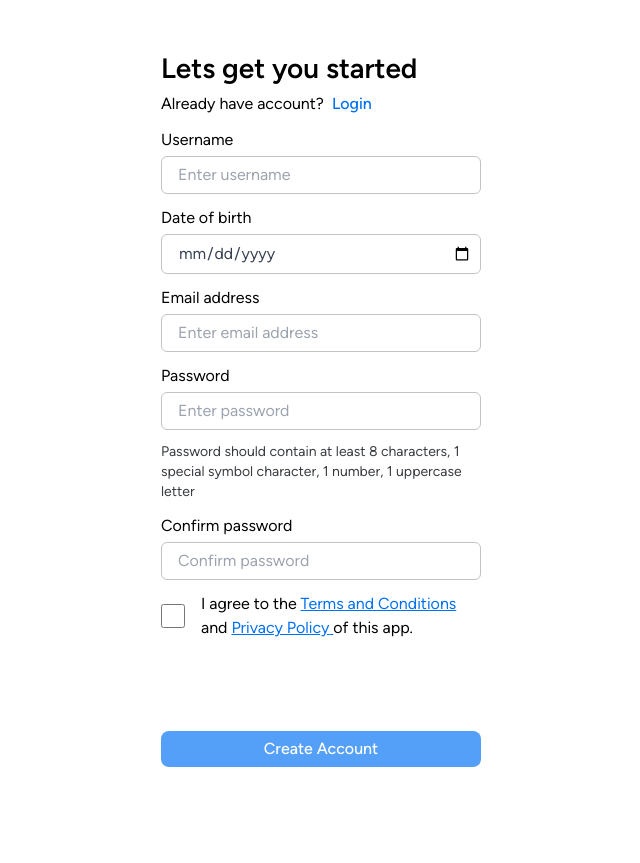
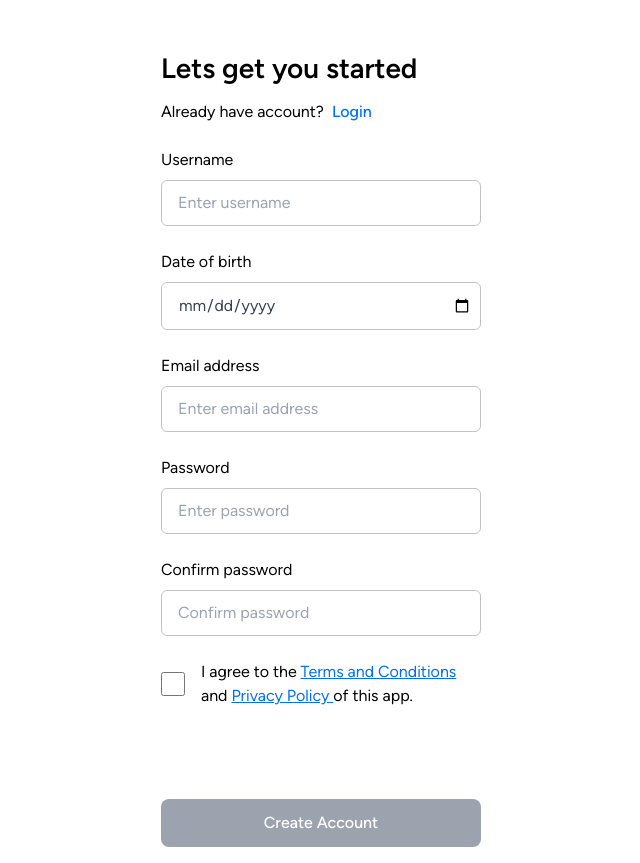
Before and after one commit to webosmotic-developer/react-signup-ui-task, a React (Create React App) app: page /signup in a window 1280 px wide. Shown: the whole page, without its empty margins (319-959 px from the left). Before the commit the page ends 800 px from the top, so only its background shows below. Built offline with nearby package versions, Linux system fonts and the light colour scheme; some icons are missing.

Commit message:
Corrected issues

```diff
--- a/src/components/common/ButtonWithLoading.js
+++ b/src/components/common/ButtonWithLoading.js
@@ -5,7 +5,7 @@ import { PropTypes } from 'prop-types';
 function ButtonWithLoading({ title, onClick, disabled, type }) {
   return (
     <button
-      className={`${disabled ? 'bg-gray-400' : 'bg-primary'} w-full text-white py-1.5 rounded-lg font-base font-medium`}
+      className={`${disabled ? 'bg-gray-400' : 'bg-primary'} w-full text-white py-3 rounded-lg font-base font-medium mb-2`}
       type={type}
       onClick={onClick}
       disabled={disabled || false}
--- a/src/components/hook-form-fields/HookTextField.js
+++ b/src/components/hook-form-fields/HookTextField.js
@@ -16,10 +16,10 @@ export const HookTextField = (props) => {
   return (
     <>
       <p className="text-base">{props.label}</p>
-
-      <div className="flex items-center justify-end mb-3 mt-1">
+      <div className="mb-6 mt-2">
+        <div className="flex items-center justify-end mb-2 mt-1">
           <input
-          className={`border-inputBorder appearance-none border rounded-md py-2 px-4 text-gray-700 leading-tight focus:outline-none focus:border-blue-500 w-full text-base ${type === 'password' ? 'pr-11' : 'pr-2'}`}
+            className={`border-inputBorder appearance-none border rounded-md py-3 px-4 text-gray-700 leading-tight focus:outline-none focus:border-blue-500 w-full text-base ${type === 'password' ? 'pr-11' : 'pr-2'}`}
             {...field}
             {...props}
             type={
@@ -50,17 +50,17 @@ export const HookTextField = (props) => {
             )
           ) : null}
         </div>
-
         {fieldState?.isTouched || formState?.isSubmitted ? (
-        <p className="text-14 leading-5 text-helperGray mb-3">
+          <p className="text-14 leading-5 text-helperGray">
             {fieldState?.error?.message}
           </p>
         ) : null}
         {fieldState?.isTouched || formState?.isSubmitted ? (
-        <p className="text-14 leading-5 text-helperGray mb-3">
+          <p className="text-14 leading-5 text-helperGray">
             {Boolean(fieldState?.error)}
           </p>
         ) : null}
+      </div>
     </>
   );
 };
--- a/src/pages/signup/SignUp.js
+++ b/src/pages/signup/SignUp.js
@@ -8,7 +8,7 @@ import { RHFCheckbox } from '../../components/hook-form-fields/HookCheckBoxField
 import { HookTextField } from '../../components/hook-form-fields/HookTextField';
 import validationSchemas from '../../utils/validationSchemas';
 const validationSchema = yup.object({
-  email: validationSchemas.usernameEmail,
+  email: validationSchemas.email,
   username: validationSchemas.username,
   password: validationSchemas.password,
   confirmPassword: validationSchemas.confirmPassword,
@@ -21,7 +21,7 @@ export default function SignUp() {
   const {
     handleSubmit,
     control,
-    formState: { errors },
+    formState: { isValid, errors },
   } = useForm({
     defaultValues: {
       username: '',
@@ -32,7 +32,7 @@ export default function SignUp() {
       tnc: false,
     },
     resolver: yupResolver(validationSchema),
-    mode: 'onChange',
+    mode: 'onTouched',
   });
 
   const onSubmit = (data) => {
@@ -42,10 +42,10 @@ export default function SignUp() {
   return (
     <div className="px-4 py-2 flex justify-center">
       <div className="max-w-xs">
-        <p className="text-28 font-semibold leading-8 mt-11 mb-2">
+        <p className="text-28 font-semibold leading-8 mt-11 mb-4">
           Lets get you started
         </p>
-        <p className="text-base mb-3">
+        <p className="text-base mb-6">
           Already have account?{' '}
           <span
             className="font-medium text-linkColor ml-1"
@@ -91,10 +91,6 @@ export default function SignUp() {
               label="Password"
               placeholder="Enter password"
             />
-            <p className="text-14 leading-5 text-helperGray mb-3">
-              Password should contain at least 8 characters, 1 special symbol
-              character, 1 number, 1 uppercase letter
-            </p>
             <HookTextField
               control={control}
               type="password"
@@ -129,7 +125,7 @@ export default function SignUp() {
             </p>{' '}
           </div>
           <ButtonWithLoading
-            disabled={!!Object.keys(errors).length}
+            disabled={!isValid || !!Object.keys(errors).length}
             type="submit"
             title={'Create Account'}
           />
--- a/src/utils/validationSchemas.js
+++ b/src/utils/validationSchemas.js
@@ -6,10 +6,13 @@ import * as Yup from 'yup';
  */
 
 const validationSchemas = {
-  usernameEmail: Yup.string()
+  email: Yup.string()
     .trim()
-    .email('Enter valid Email')
-    .required('Email is required'),
+    .required('Email is required')
+    .matches(
+      /^([a-z][a-z0-9_]*|(([^<>()[\]\\.,;:\s@"]+(\.[^<>()[\]\\.,;:\s@"]+)*)|(".+"))@((\[[0-9]{1,3}\.[0-9]{1,3}\.[0-9]{1,3}\.[0-9]{1,3}\])|(([a-zA-Z\-0-9]+\.)+[a-zA-Z]{2,})))$/,
+      'Enter a valid email'
+    ),
   username: Yup.string()
     .trim()
     .min(3, 'Username must be at least 3 characters'),
@@ -18,15 +21,11 @@ const validationSchemas = {
     .required('Password is required')
     .min(
       8,
-      'The password must be at least 8 characters and contain at least 1 lowercase, 1 Uppercase,1 number, and 1 special character'
+      'Password should contain at least 8 characters, 1 special symbol character, 1 number, 1 uppercase letter'
     )
-    .matches(/[a-z]/, 'Password can contain letters')
-    .matches(/[A-Z]/, 'Password can contain Capital letters')
-    .matches(/[0-9]/, 'Password can contain numbers')
-    .matches('^\\S*$', 'Whitespace is not allowed')
     .matches(
-      /^(?=.*[!@#$%^&*(),.?":{}|<>])(?=.*\d)(?=.*[A-Z]).{8,}$/,
-      'Password can contain special characters'
+      /^(?=.*[a-z])(?=.*[A-Z])(?=.*[0-9])(?=.*[^a-zA-Z0-9])(?=.{8,}).*$/,
+      'Password should contain at least 8 characters, 1 special symbol character, 1 number, 1 uppercase letter'
     ),
 
   confirmPassword: Yup.string().when('password', {
@@ -37,7 +36,8 @@ const validationSchemas = {
         'Both password need to be the same'
       ),
   }),
-  bDate: Yup.string()
+  bDate: Yup.date()
+    .typeError('Enter a valid date')
     .required('Date of birth is required')
     .max(
       new Date().toISOString().split('T')[0],
```
Lines whose indentation alone changed are shown as unchanged.
